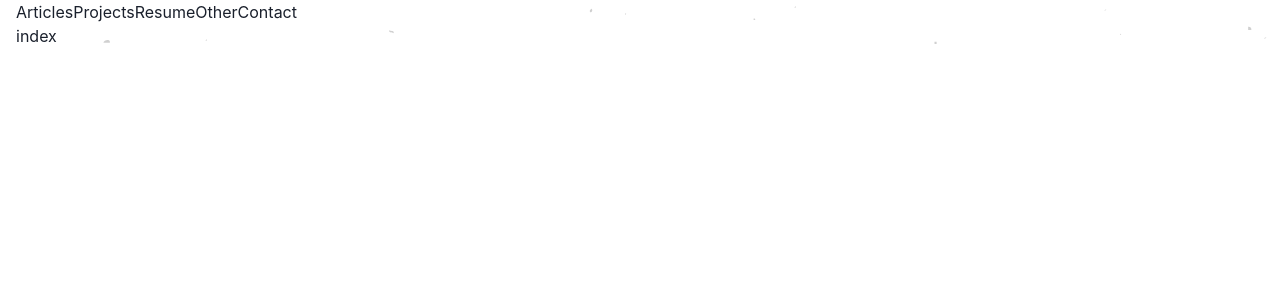
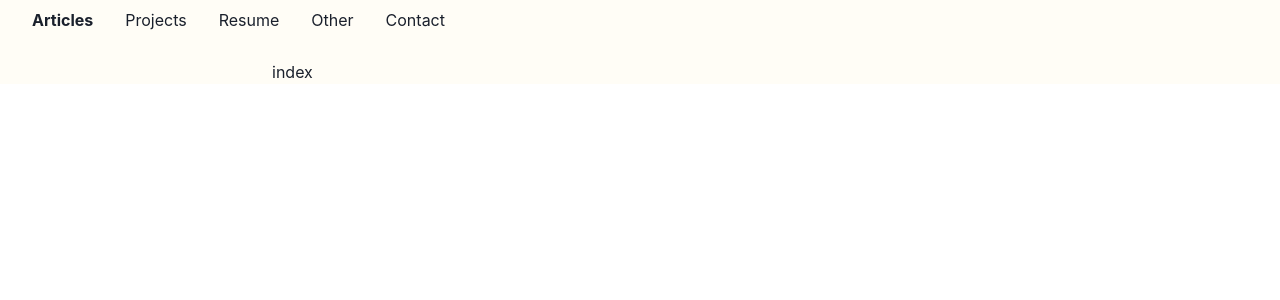
Before and after one commit to stich9208/nolog, a Next.js app: page /contact in a window 1280 px wide. Shown: the top 300 px of the page. Built offline with nearby package versions, Linux system fonts and the light colour scheme.

Commit message:
Add: article card 스타일 작업중
Signed-off-by: JaewookJung <>

```diff
--- a/src/components/common/Header.tsx
+++ b/src/components/common/Header.tsx
@@ -1,3 +1,4 @@
+import { Tab, TabList, TabPanels, Tabs } from "@chakra-ui/react";
 import { useRouter } from "next/router";
 import React, { MouseEvent } from "react";
 
@@ -6,32 +7,34 @@ const PAGE_LIST = ["Articles", "Projects", "Resume", "Other", "Contact"];
 const Header = () => {
   const router = useRouter();
 
-  const checkPathname = (page: string) => {
-    return router.pathname.includes(page.toLowerCase());
-  };
-
   const onClickMenu = (e: MouseEvent) => {
-    const { id } = e.currentTarget;
-    router.push(`/${id}`);
+    const { name }: any = e.currentTarget;
+    router.push(`/${name}`);
   };
 
   return (
-    <header>
+    <Tabs
+      position="sticky"
+      top="0"
+      mb="5"
+      w="full"
+      border="none"
+      zIndex={2}
+      bg="#FFFDF6"
+    >
+      <TabList border="none">
         {PAGE_LIST.map((page) => (
-        <span
+          <Tab
             key={page}
-          id={page.toLowerCase()}
-          className={
-            checkPathname(page)
-              ? "mr-[20px] w-auto cursor-pointer text-[35px] font-bold text-white"
-              : "mr-[20px] w-auto cursor-pointer text-[15px] font-light text-white"
-          }
+            name={page.toLowerCase()}
+            _selected={{ fontWeight: "bold" }}
             onClick={onClickMenu}
           >
             {page}
-        </span>
+          </Tab>
         ))}
-    </header>
+      </TabList>
+    </Tabs>
   );
 };
 
--- a/src/components/common/Layout.tsx
+++ b/src/components/common/Layout.tsx
@@ -9,9 +9,9 @@ type LayoutPropsType = {
 
 const Layout = ({ children }: LayoutPropsType) => {
   return (
-    <Container maxW="full" backgroundImage="url('/assets/background.svg')">
+    <Container maxW="full" bg="#FFFDF6">
       <Header />
-      <Box maxW="lg"> {children}</Box>
+      <Container maxW="3xl">{children}</Container>
     </Container>
   );
 };
```
Also changed, not shown: src/components/molecule/ListView.tsx (+42 -9 lines), src/pages/articles/index.tsx (+14 -3 lines), 1 other file (tests, documents, lock files or other folders). Lines whose indentation alone changed are shown as unchanged.
